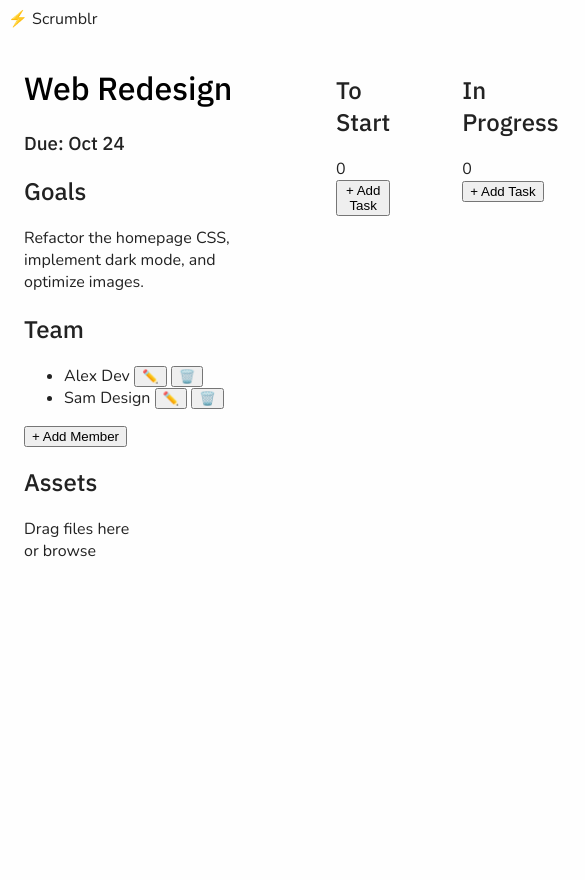
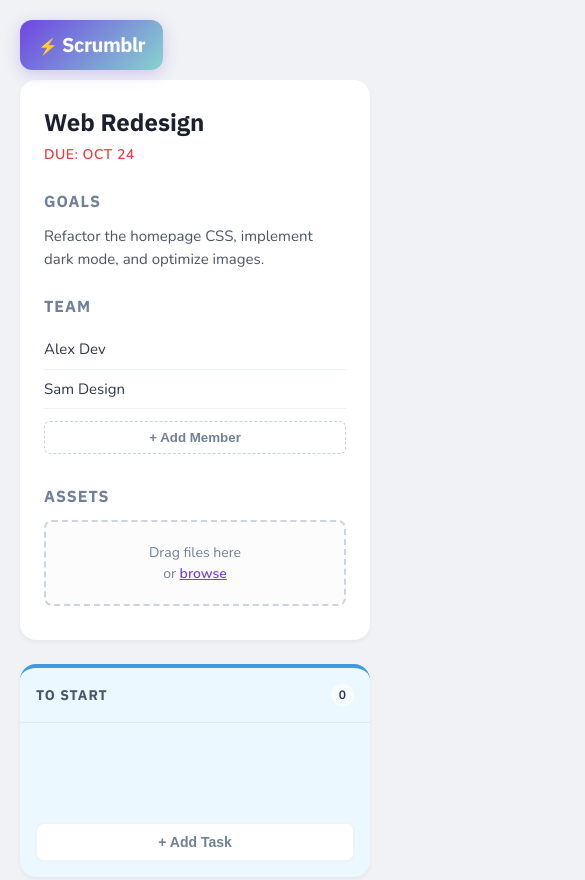
Before and after one commit to its-jade/scrumblr, a website: page frontend/index.html in a window 390 px wide. Shown: the top 880 px of the page, 585 px wide, since content can reach past the window. Before the commit the page ends 844 px from the top, so only its background shows below. Drawn offline with nearby package versions, Linux system fonts and the light colour scheme.

Commit message:
Update CSS for layout and design enhancements
Refactor CSS styles for improved layout and responsiveness.

```diff
--- a/frontend/style.css
+++ b/frontend/style.css
@@ -1,131 +1,384 @@
-  body {
-      font-family: "Nunito", sans-serif;
-      font-size: 1rem;
-      color: #222;
-      background-color: #fefefe;
-  }
+/* --- Base Styles --- */
+:root {
+  --primary: #6e45e2;
+  --secondary: #88d3ce;
+  --bg-color: #f0f2f5;
+  --sidebar-bg: #ffffff;
+  --text-main: #2d3748;
+  --text-muted: #718096;
+  --shadow-sm: 0 2px 4px rgba(0,0,0,0.05);
+  --shadow-md: 0 4px 6px rgba(0,0,0,0.07);
+  --radius: 12px;
 
-  h1,
-  h2,
-  h3,
-  .bubble-headerStart,
-  .bubble-headerProgress,
-  .bubble-headerComplete {
-      font-family: "IBM Plex Sans", sans-serif;
-      font-weight: 500;
-  }
+  /* Column Colors */
+  --col-start-bg: #ebf8ff; /* Light Blue */
+  --col-start-accent: #4299e1;
 
-  h1 {
-    color: black;
-  }
+  --col-progress-bg: #faf5ff; /* Light Purple */
+  --col-progress-accent: #9f7aea;
 
-  .proj-due-date {
-    color: #fa7470;
-  }
-
-  .container {
-    max-width: 90rem;
-    margin-inline: auto;
-    padding-inline: clamp(1rem, 4vw, 2rem);
-  }
-
-  .main-content {
-    display: flex;
-    align-items: flex-start;
-    gap: 2rem;
-  }
-
-  header {
-    display: flex;
-    align-items: baseline;
-    gap: 1.5rem;
-    padding: 10px;
-    text-align: left;
-    font-size: 2rem;
-  }
-
-.sidebar {
-    flex: 0 0 15rem;
-    padding: 1rem;
-    border-radius: 1rem;
+  --col-done-bg: #f0fff4; /* Light Green */
+  --col-done-accent: #48bb78;
 }
 
+* {
+  margin: 0;
+  padding: 0;
+  box-sizing: border-box;
+}
+
+body {
+  font-family: 'Nunito', sans-serif;
+  background-color: var(--bg-color);
+  color: var(--text-main);
+  line-height: 1.5;
+}
+
+/* --- Logo --- */
+.scrumblr-logo-container {
+  position: fixed;
+  top: 20px;
+  left: 20px;
+  z-index: 1000;
+}
+
+.scrumblr-logo {
+  background: linear-gradient(135deg, var(--primary) 0%, var(--secondary) 100%);
+  padding: 10px 18px;
+  border-radius: var(--radius);
+  box-shadow: 0 4px 15px rgba(110, 69, 226, 0.25);
+}
+
+.logo-text {
+  font-family: 'IBM Plex Sans', sans-serif;
+  font-weight: 700;
+  font-size: 20px;
+  color: white;
+  letter-spacing: -0.5px;
+}
+
+/* --- Layout --- */
+.app-container {
+  padding: 100px 20px 40px 20px;
+  min-height: 100vh;
+}
+
+.main-content {
+  display: flex;
+  max-width: 1400px;
+  margin: 0 auto;
+  gap: 24px;
+}
+
+/* --- Sidebar --- */
+.sidebar {
+  flex: 0 0 280px;
+  background: var(--sidebar-bg);
+  padding: 24px;
+  border-radius: 16px;
+  box-shadow: var(--shadow-sm);
+  height: fit-content;
+  position: sticky;
+  top: 100px;
+}
+
+.project-section h1 {
+  font-family: 'IBM Plex Sans', sans-serif;
+  font-size: 24px;
+  margin-bottom: 4px;
+  color: #1a202c;
+  outline: none;
+}
+
+.due-date {
+  color: #e53e3e;
+  font-size: 14px;
+  font-weight: 600;
+  text-transform: uppercase;
+  margin-bottom: 24px;
+  letter-spacing: 0.5px;
+}
+
+h2 {
+  font-family: 'IBM Plex Sans', sans-serif;
+  font-size: 16px;
+  text-transform: uppercase;
+  color: var(--text-muted);
+  margin-bottom: 12px;
+  letter-spacing: 1px;
+}
+
+/* Content Editable areas */
+[contenteditable]:focus {
+  background: #edf2f7;
+  padding: 4px;
+  border-radius: 4px;
+  outline: none;
+}
+
+.editable-text {
+  font-size: 15px;
+  color: #4a5568;
+  margin-bottom: 24px;
+}
+
+/* Members List */
+#members-list {
+  list-style: none;
+  margin-bottom: 12px;
+}
+
+.member-item {
+  display: flex;
+  justify-content: space-between;
+  align-items: center;
+  padding: 8px 0;
+  border-bottom: 1px solid #edf2f7;
+  font-size: 15px;
+}
+
+.member-actions {
+  opacity: 0;
+  transition: opacity 0.2s;
+}
+
+.member-item:hover .member-actions {
+  opacity: 1;
+}
+
+.icon-btn {
+  background: none;
+  border: none;
+  cursor: pointer;
+  font-size: 12px;
+  margin-left: 4px;
+}
+
+.btn-outline {
+  width: 100%;
+  padding: 8px;
+  background: transparent;
+  border: 1px dashed #cbd5e0;
+  color: var(--text-muted);
+  border-radius: 6px;
+  cursor: pointer;
+  font-weight: 600;
+  transition: all 0.2s;
+}
+
+.btn-outline:hover {
+  border-color: var(--primary);
+  color: var(--primary);
+  background: #f7fafc;
+}
+
+/* --- Upload Section --- */
+.upload-section {
+  margin-top: 30px;
+}
+
+#drop-area {
+  border: 2px dashed #cbd5e0;
+  padding: 20px;
+  text-align: center;
+  border-radius: 8px;
+  background: #fcfcfc;
+  cursor: pointer;
+  transition: all 0.2s ease;
+  color: var(--text-muted);
+  font-size: 14px;
+}
+
+#drop-area.highlight {
+  border-color: var(--primary);
+  background: #ebf4ff;
+}
+
+.browse-link {
+  color: var(--primary);
+  text-decoration: underline;
+  font-weight: 600;
+}
+
+#file-list {
+  list-style: none;
+  margin-top: 10px;
+}
+
+.file-item {
+  font-size: 13px;
+  display: flex;
+  justify-content: space-between;
+  background: #edf2f7;
+  padding: 6px 10px;
+  border-radius: 4px;
+  margin-bottom: 5px;
+}
+
+.remove-file {
+  cursor: pointer;
+  color: #e53e3e;
+  font-weight: bold;
+}
+
+/* --- Kanban Board --- */
 .kanban-board {
-    display: flex;
-    flex: 1 1 auto;
-    min-width: 0;
-    gap: 1.5rem;
+  display: flex;
+  flex: 1;
+  gap: 20px;
+  overflow-x: auto;
+  align-items: flex-start;
 }
 
 .column {
-    flex: 1 1 32%;
-    padding: 1.5rem;
-    border-radius: 1rem;
-    /* background: #cecece; */
+  flex: 1;
+  min-width: 280px;
+  background: white;
+  border-radius: 16px;
+  display: flex;
+  flex-direction: column;
+  box-shadow: var(--shadow-sm);
+  max-height: 80vh; /* Allow scrolling inside column */
+  border-top: 4px solid transparent;
 }
 
-#start-col {
-    background: #fa757019;
+/* Specific Column Styles */
+#col-start { border-color: var(--col-start-accent); background: var(--col-start-bg); }
+#col-progress { border-color: var(--col-progress-accent); background: var(--col-progress-bg); }
+#col-completed { border-color: var(--col-done-accent); background: var(--col-done-bg); }
+
+.column-header {
+  padding: 16px;
+  display: flex;
+  justify-content: space-between;
+  align-items: center;
+  border-bottom: 1px solid rgba(0,0,0,0.05);
 }
 
-#progress-col {
-    background: #fae57020;
+.column-header h2 {
+  margin: 0;
+  font-size: 14px;
+  font-weight: 700;
+  color: #4a5568;
 }
 
-#completed-col {
-    background: #89fa7020;
+.task-count {
+  background: rgba(255,255,255,0.6);
+  padding: 2px 8px;
+  border-radius: 12px;
+  font-size: 12px;
+  font-weight: 700;
 }
 
-.card {
-    margin-block: 1rem;
-    padding: 1rem;
-    border-radius: 1rem;
-    background-color: #ffffff;
-    box-shadow: 1px 1px 5px rgba(0, 0, 0, 0.3);
-    cursor: move;
+.task-list {
+  padding: 16px;
+  flex: 1;
+  overflow-y: auto;
+  min-height: 100px;
 }
 
-.card:hover {
-    background-color: #eeeeee;
+/* Task Cards */
+.task-card {
+  background: white;
+  padding: 12px;
+  border-radius: 8px;
+  margin-bottom: 10px;
+  box-shadow: 0 2px 4px rgba(0,0,0,0.04);
+  cursor: grab;
+  position: relative;
+  transition: transform 0.2s, box-shadow 0.2s;
+  border: 1px solid rgba(0,0,0,0.02);
 }
 
-.add-task-btn {
-    height: 2rem;
-    line-height: 2rem;
-    padding: 0.25rem 0.75rem;
-    text-align: center;
-    font-size: .95rem;
-    font-weight: 600;
-    background-color: #1cb2f8;
-    color: #f0f0f0;
-    border-radius: 2rem;
-    box-shadow: 1px 1px 3px rgba(0, 0, 0, 0.3);
-    cursor: pointer;
+.task-card:hover {
+  transform: translateY(-2px);
+  box-shadow: 0 4px 8px rgba(0,0,0,0.08);
 }
 
-.add-task-btn:hover {
-    background-color: #1fc0ff;
+.task-card:active {
+  cursor: grabbing;
 }
 
-.bubble-header {
-    display: flex;
-    justify-content: space-between;
-    align-items: center;
-    position: relative;
-    padding: 0.5rem 1rem;
-    margin-bottom: 1rem;
-    text-align: left;
+.task-content {
+  font-size: 14px;
+  color: #2d3748;
+  padding-right: 20px;
 }
-.add-project-btn {
-    height: 2rem;
-    line-height: 2rem;
-    padding: 0.25rem 0.75rem;
-    text-align: center;
-    font-size: .95rem;
-    font-weight: 600;
-    background-color: #1cb2f8;
-    color: #f0f0f0;
-    border-radius: 2rem;
-    box-shadow: 1px 1px 3px rgba(0, 0, 0, 0.3);
-    cursor: pointer;
+
+.delete-task-btn {
+  position: absolute;
+  top: 8px;
+  right: 8px;
+  background: none;
+  border: none;
+  font-size: 10px;
+  opacity: 0;
+  cursor: pointer;
+  transition: opacity 0.2s;
 }
+
+.task-card:hover .delete-task-btn {
+  opacity: 1;
+}
+
+/* Dragging visual cues (SortableJS) */
+.sortable-ghost {
+  opacity: 0.4;
+  background: #cbd5e0;
+  border: 2px dashed #a0aec0;
+}
+
+/* Add Task Button inside Column */
+.btn-add-task {
+  margin: 0 16px 16px 16px;
+  padding: 10px;
+  background: white;
+  border: 1px solid rgba(0,0,0,0.05);
+  border-radius: 8px;
+  color: var(--text-muted);
+  font-weight: 600;
+  cursor: pointer;
+  transition: all 0.2s;
+  font-size: 14px;
+  box-shadow: 0 2px 4px rgba(0,0,0,0.02);
+}
+
+.btn-add-task:hover {
+  background: #fff;
+  color: var(--primary);
+  box-shadow: 0 4px 8px rgba(0,0,0,0.06);
+  transform: translateY(-1px);
+}
+
+/* --- Responsive Media Queries --- */
+@media (max-width: 900px) {
+  .main-content {
+    flex-direction: column;
+  }
+
+  .sidebar {
+    flex: auto;
+    width: 100%;
+    position: static;
+  }
+
+  .kanban-board {
+    flex-wrap: nowrap; /* Keep horizontal scroll on tablets */
+  }
+}
+
+@media (max-width: 600px) {
+  .app-container {
+    padding-top: 80px;
+  }
+
+  .kanban-board {
+    flex-direction: column;
+    overflow-x: visible;
+  }
+
+  .column {
+    width: 100%;
+    min-height: 200px;
+  }
+}
```
